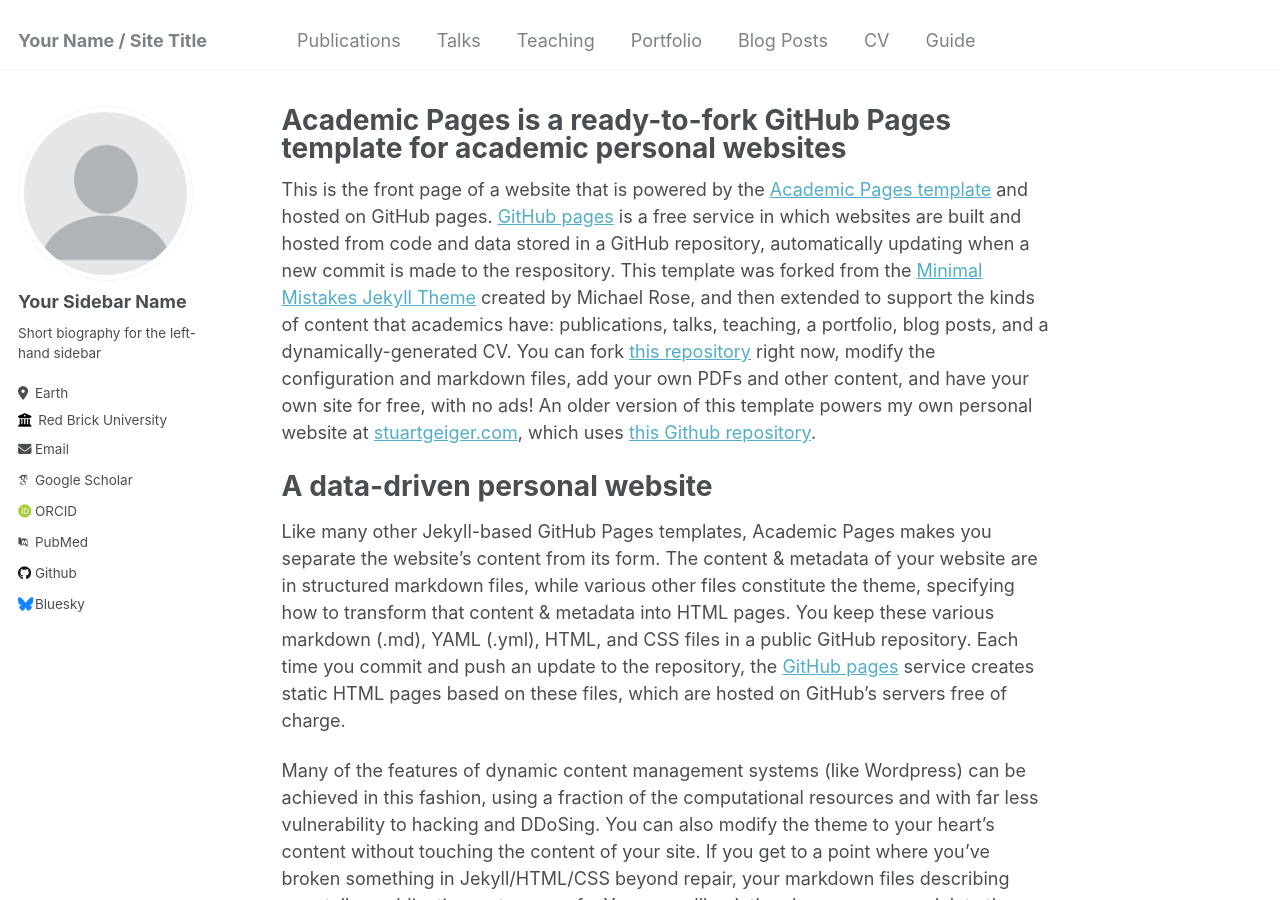
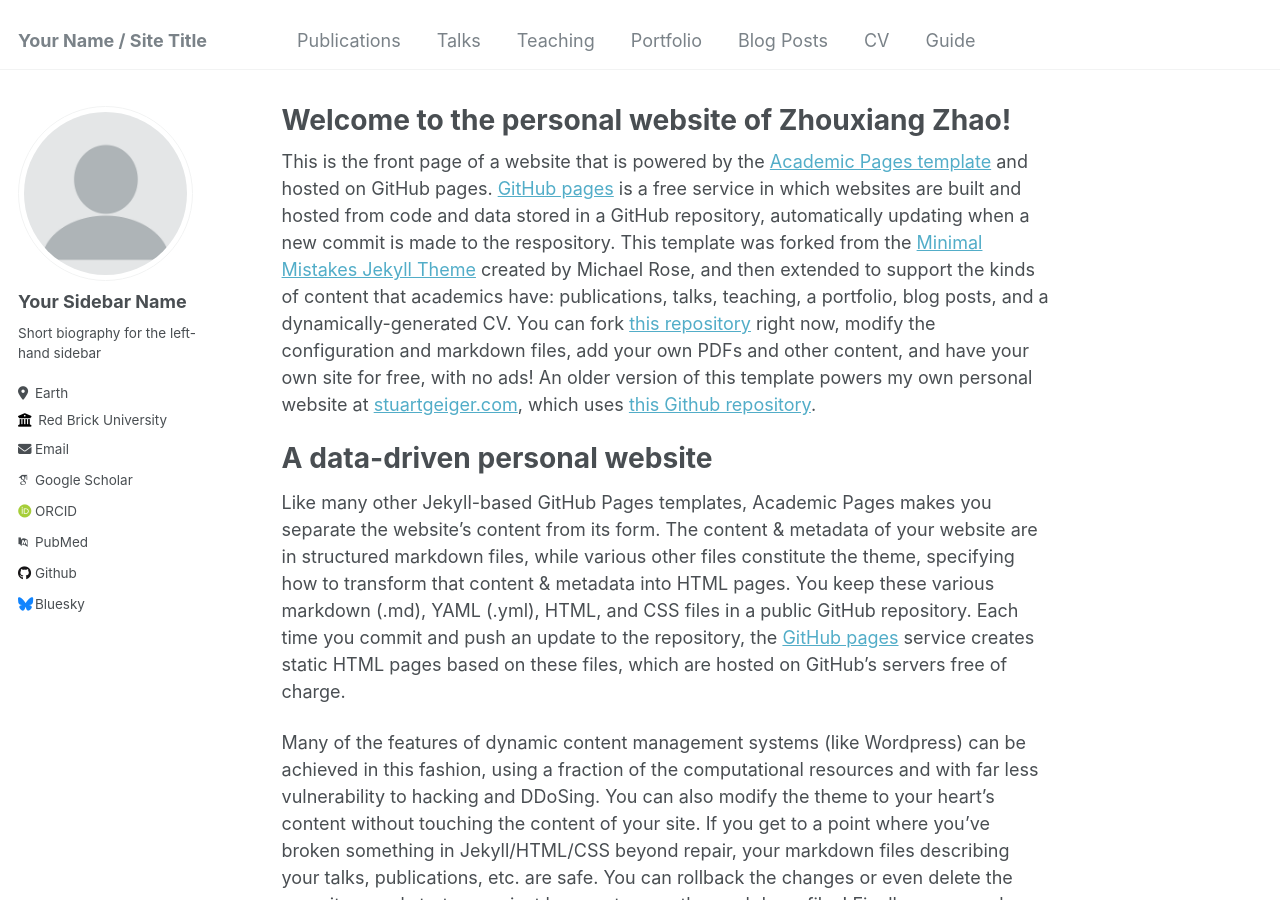
Before and after one commit to ZZxZZ17/zzxzz17.github.io, a Jekyll site: the page built from _pages/about.md, in a window 1280 px wide and 900 px high. Built offline with Jekyll 4.4.1, drawn with Linux system fonts in a browser that asks for light colours; some web fonts are replaced.

Commit message:
Update about.md

```diff
--- a/_pages/about.md
+++ b/_pages/about.md
@@ -1,6 +1,6 @@
 ---
 permalink: /
-title: "Academic Pages is a ready-to-fork GitHub Pages template for academic personal websites"
+title: "Welcome to the personal website of Zhouxiang Zhao!"
 author_profile: true
 redirect_from:
   - /about/
```
